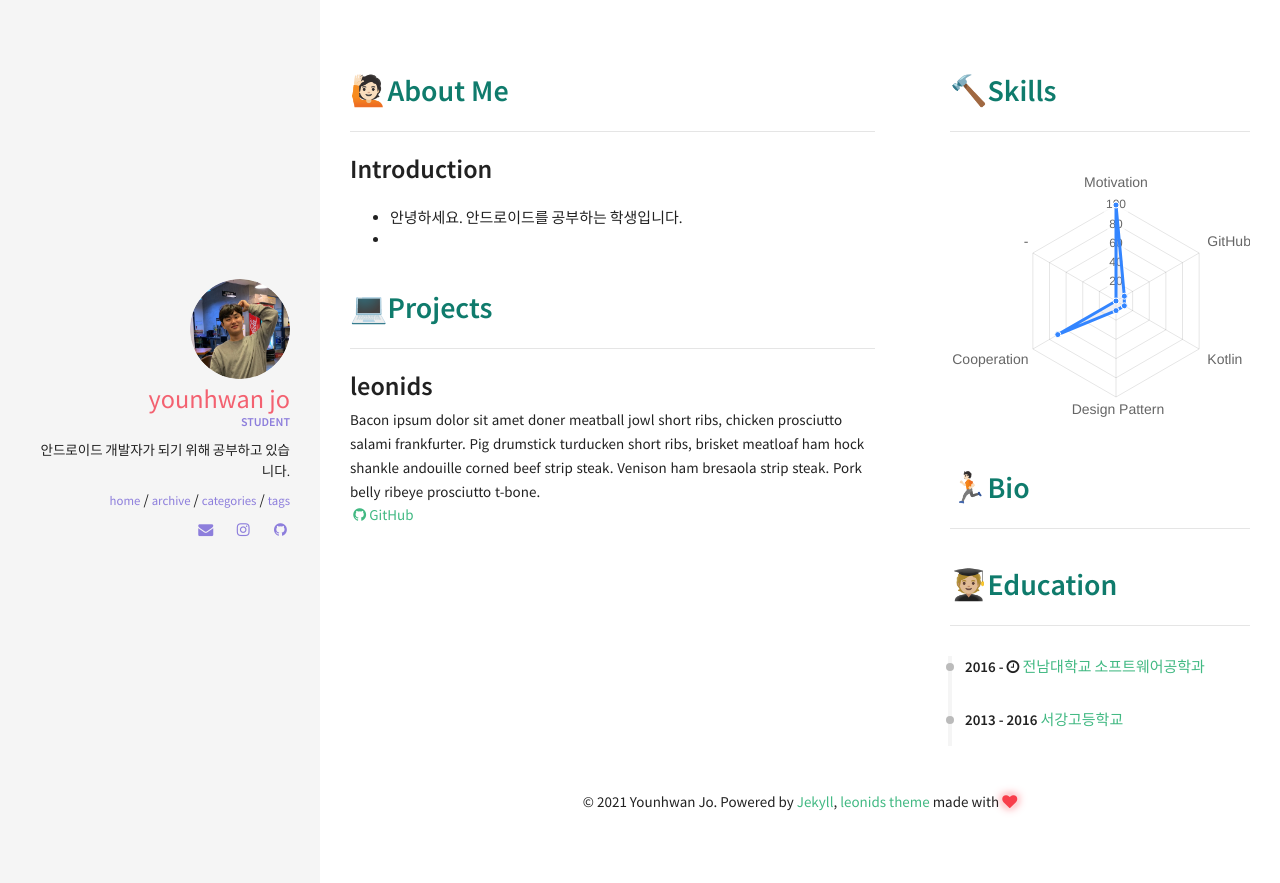
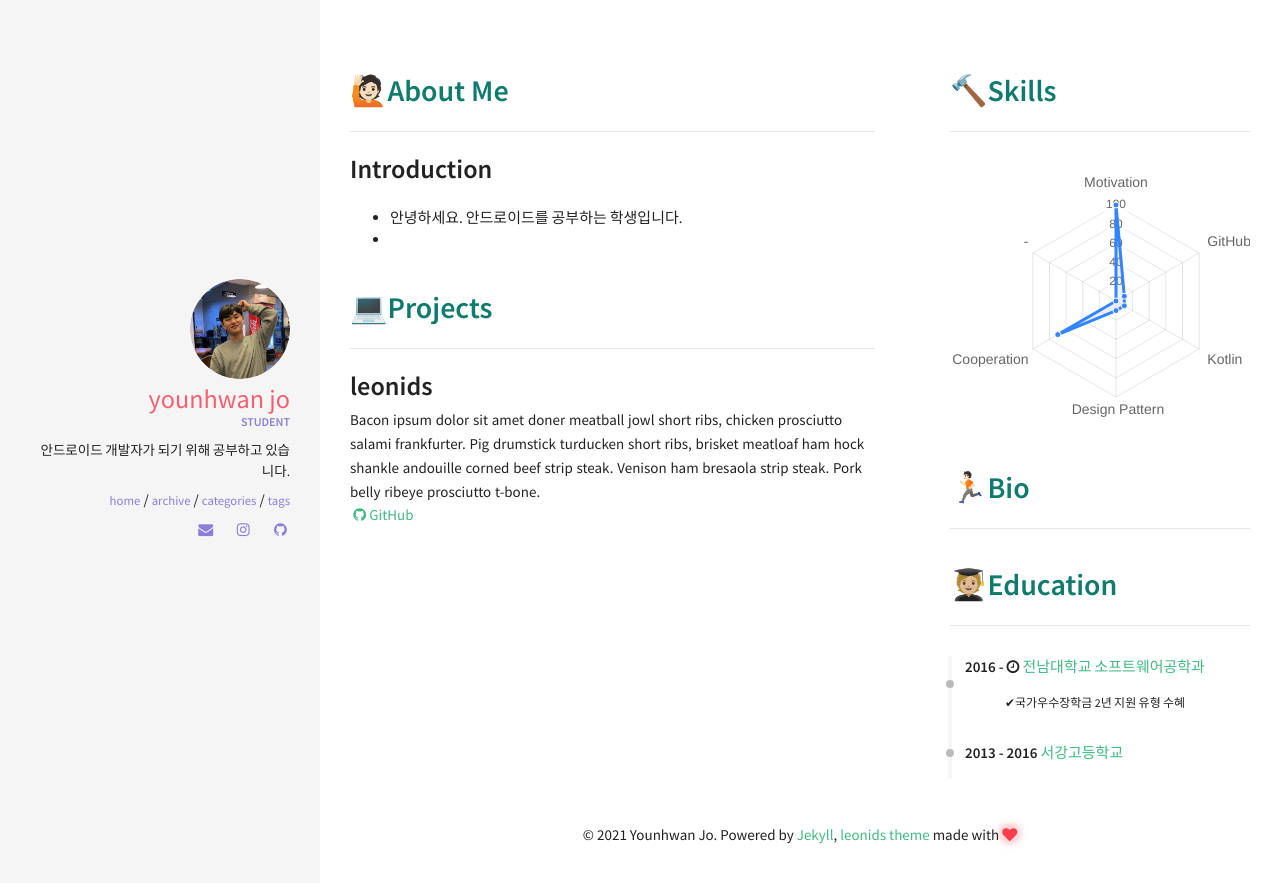
Before and after one commit to younhwan97/younhwan97.github.io, a Jekyll site: the page built from index.markdown, in a window 1280 px wide. Shown: the top 883 px of the page. Built offline with Jekyll 4.4.1, drawn with Linux system fonts in a browser that asks for light colours; nearby versions of some CDN libraries.

Commit message:
[업데이트] 교육 정보 추가

```diff
--- a/_data/index/education.yml
+++ b/_data/index/education.yml
@@ -1,7 +1,7 @@
 - name: 전남대학교 소프트웨어공학과
   link: https://sw.jnu.ac.kr/sites/sw/index.do
   date: 2016 - <i class="fa fa-clock-o" aria-hidden="true" title="Until Now"></i>
-  descr: <br> (expected graduation in 2022)
+  descr: <br><ul><li style="font-size:12px">✔︎국가우수장학금 2년 지원 유형 수혜</li></ul>
 
 - name: 서강고등학교
   link: http://seokang.gen.hs.kr/
--- a/_includes/sections/education.html
+++ b/_includes/sections/education.html
@@ -4,7 +4,7 @@
 <div class="archive">
   <div class="timeline" id="timeline">
     {% for career in site.data.index.education %}
-          <div class="archive-title bio"><div class="archive-year"><strong>{{ career.date }}</strong> <a href="{{ career.link }}">{{ career.name }}</a></div></div>
+          <div class="archive-title bio"><div class="archive-year"><strong>{{ career.date }}</strong> <a href="{{ career.link }}">{{ career.name }}</a>{{career.descr}}</div></div>
     {% endfor %}
   </div>
 </div>
```
